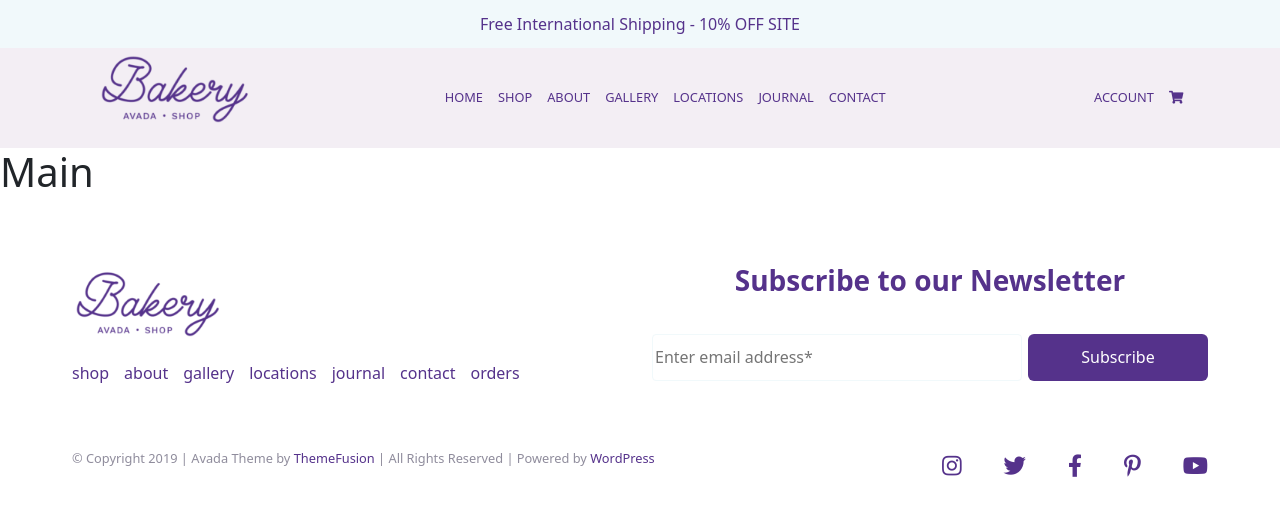
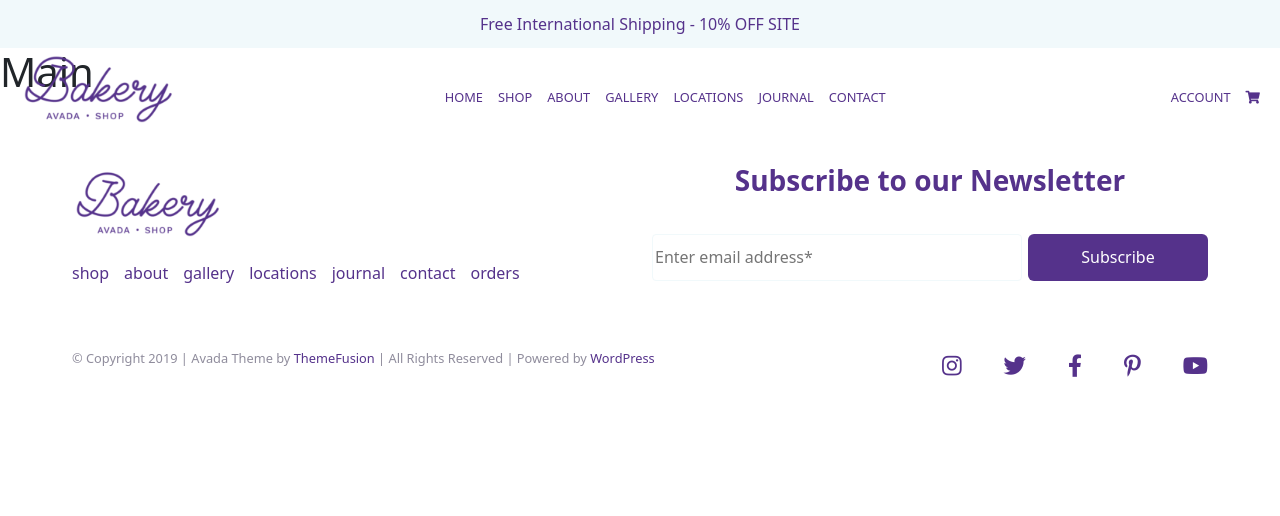
Before and after one commit to VAB1998/proj-html-vuejs, a Vue app: page / in a window 1280 px wide. Shown: the top 516 px of the page. Built offline with nearby package versions, Linux system fonts and the light colour scheme.

Commit message:
Rev. 2: Improved Navbar Layout

```diff
--- a/src/components/Navbar.vue
+++ b/src/components/Navbar.vue
@@ -59,14 +59,18 @@ export default {
 
 #cs_navbar{
     //Style
-    background-color: $secondary_color;
     text-transform: uppercase;
     font-size: .8rem;
     //Spacing and Dimensions
     height: 100px;
+    padding: 0 20px;
     //Flex Settings
     display: flex;
-    justify-content: space-around;
+    justify-content: space-between;
+
+    //Other Settings
+    position: absolute;
+    width: 100%;
 
     ul{
     list-style-type: none;
```
